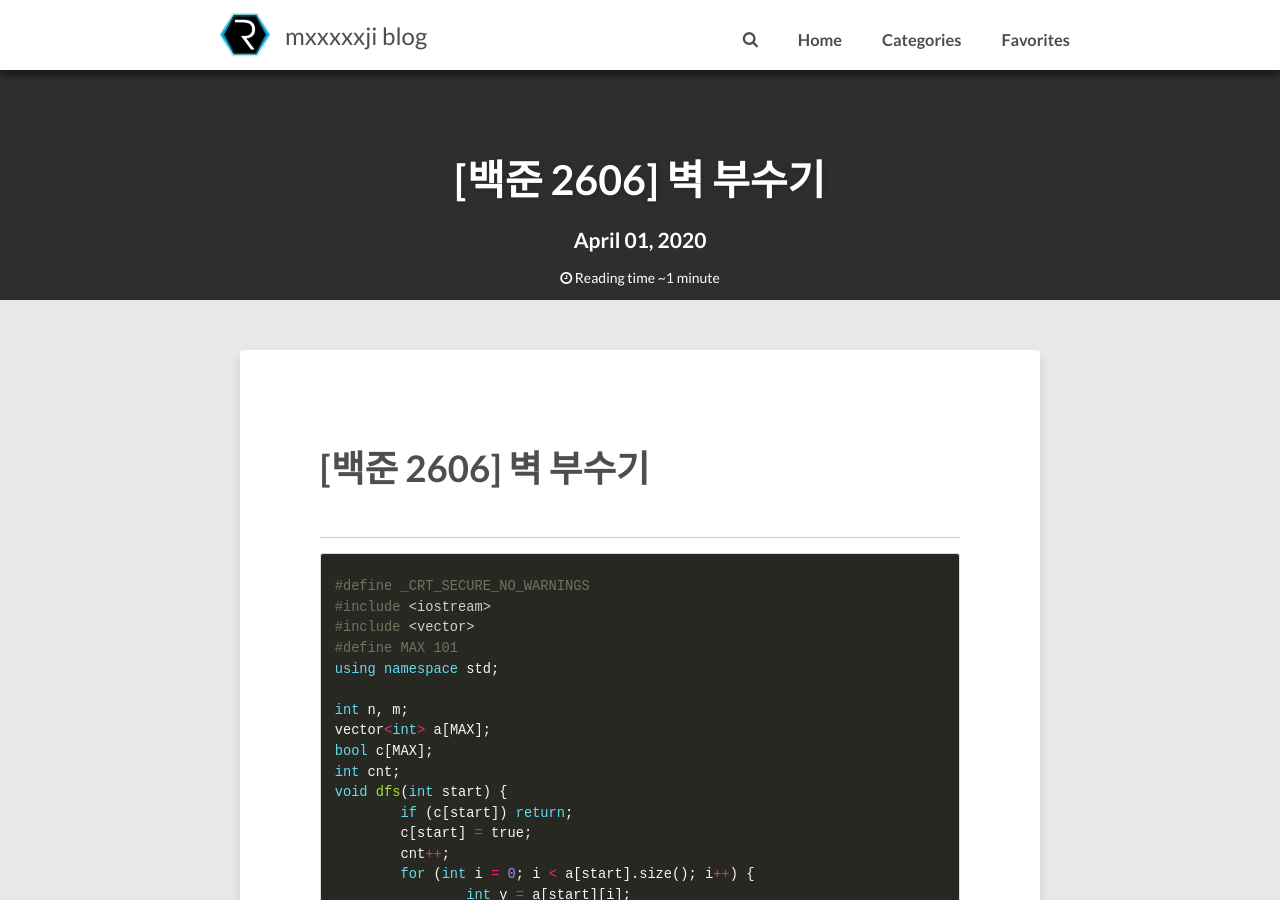
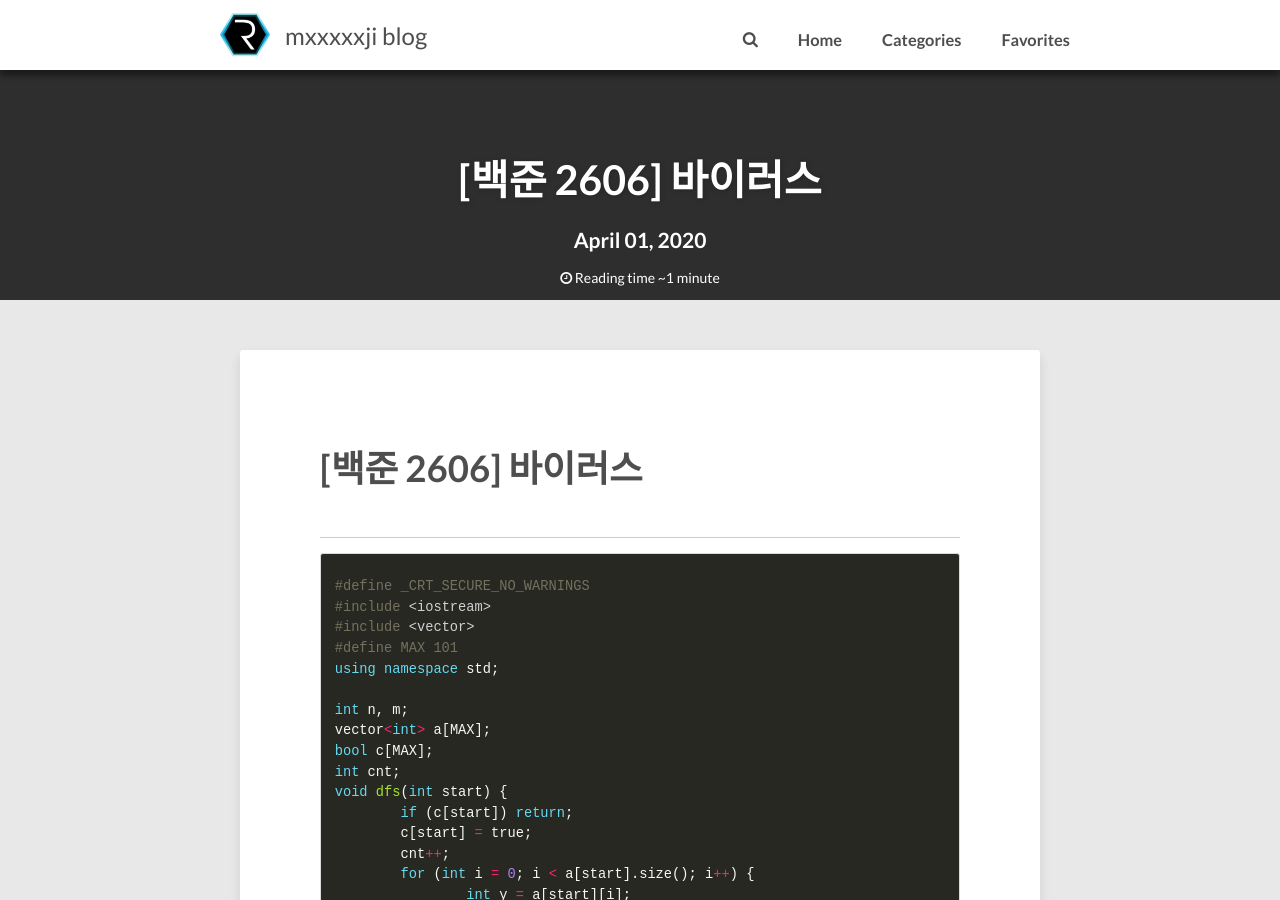
Before and after one commit to mxxxxxji/Mxxxxxji.github.io, a Jekyll site: the page built from _posts/2020-04-01-Problem-4.2606-post.md, in a window 1280 px wide and 900 px high. Built offline with Jekyll 4.4.1, drawn with Linux system fonts in a browser that asks for light colours; nearby versions of some CDN libraries; comment, search, counter and statistics services are not loaded.

Commit message:
Update 2020-04-01-Problem-4.2606-post.md

```diff
--- a/_posts/2020-04-01-Problem-4.2606-post.md
+++ b/_posts/2020-04-01-Problem-4.2606-post.md
@@ -1,6 +1,6 @@
 ---
 layout: post
-title: "[백준 2606] 벽 부수기"
+title: "[백준 2606] 바이러스"
 description: "Demo post displaying the various ways of highlighting code in Markdown."
 tags: [Problem]
 categories: [Problem]
```
